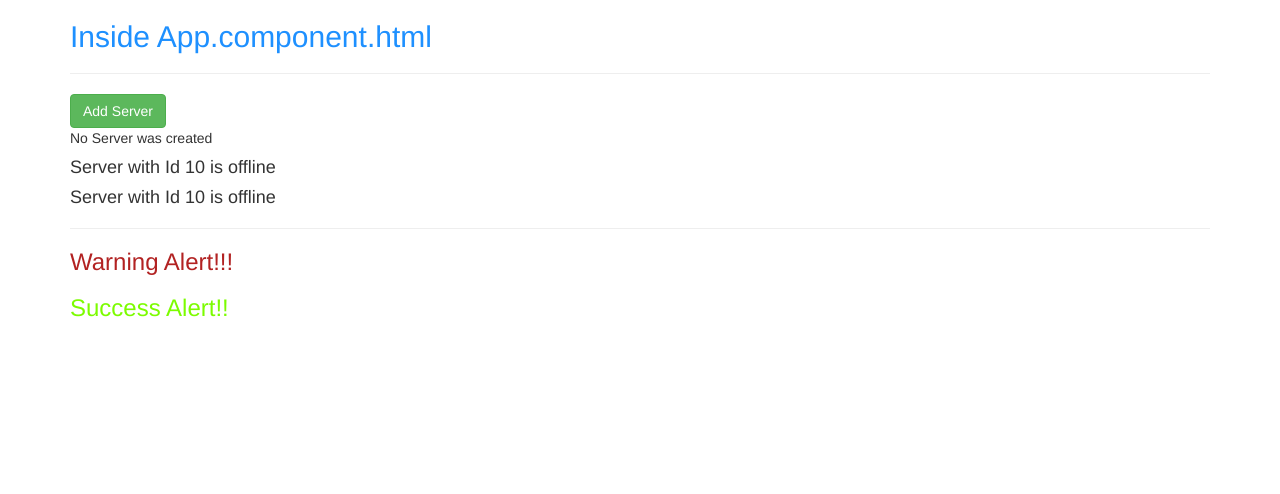
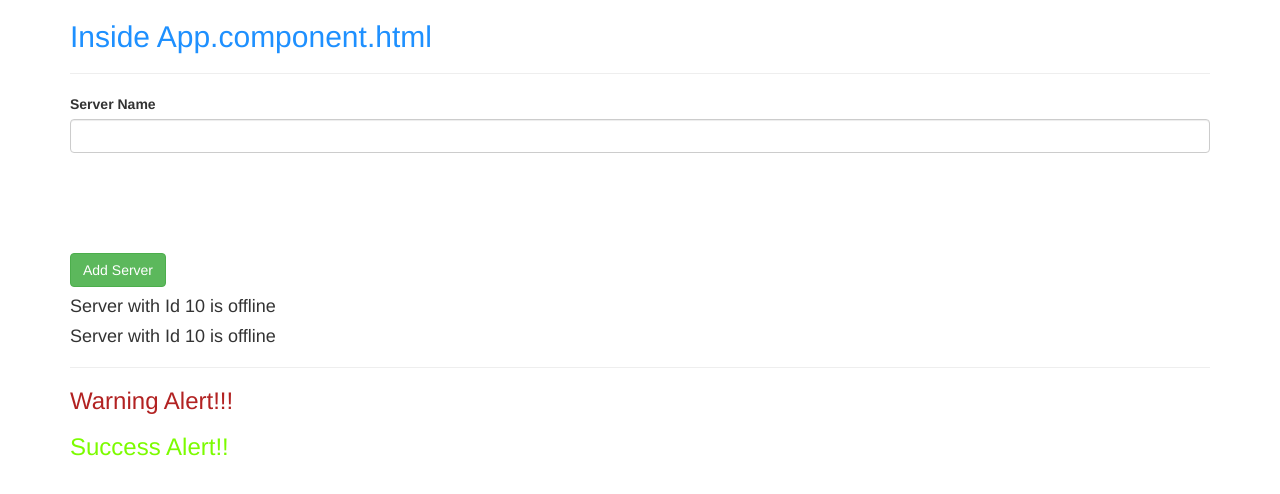
Before and after one commit to david2999999/Angular-5, an Angular app in the folder Angular-Demo/: page / in a window 1280 px wide. Shown: the top 494 px of the page. Built offline with nearby package versions, Linux system fonts and the light colour scheme.

Commit message:
passing and using data with event binding

```diff
--- a/Angular-Demo/src/app/servers/servers.component.html
+++ b/Angular-Demo/src/app/servers/servers.component.html
@@ -1,8 +1,13 @@
+<label for="serverName">Server Name</label>
+<input id="serverName" type="text" class="form-control" (input)="onUpdateServerName($event)">
+<h2>{{serverName}}</h2>
+<br><br><br><br>
 <button class="btn btn-success"
         [disabled]="!allowNewServer"
         (click)="onCreateServer()">Add Server</button>
+
 <!--<p>{{allowNewServer}}</p>-->
 <!--<p [innerText]="allowNewServer"></p>-->
-<p>{{serverCreationStatus}}</p>
+<!--<p>{{serverCreationStatus}}</p>-->
 <app-server></app-server>
 <app-server></app-server>
--- a/Angular-Demo/src/app/servers/servers.component.ts
+++ b/Angular-Demo/src/app/servers/servers.component.ts
@@ -12,6 +12,7 @@ import { Component, OnInit } from '@angular/core';
 export class ServersComponent implements OnInit {
   allowNewServer = false;
   serverCreationStatus = 'No Server was created';
+  serverName = '';
 
   constructor() {
     setTimeout(() => {
@@ -25,4 +26,8 @@ export class ServersComponent implements OnInit {
   onCreateServer() {
     this.serverCreationStatus = 'Server was created!';
   }
+
+  onUpdateServerName(event: Event) {
+    this.serverName = (<HTMLInputElement>event.target).value;
+  }
 }
```
